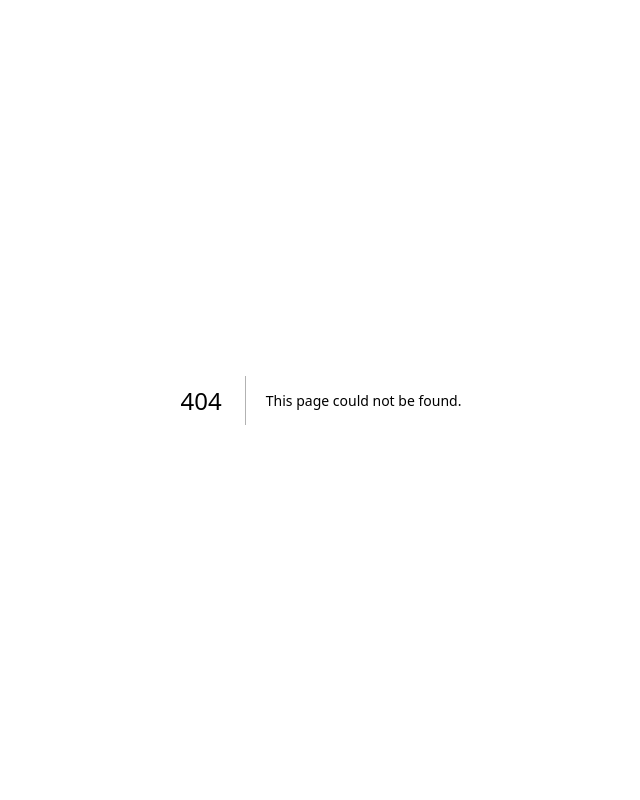
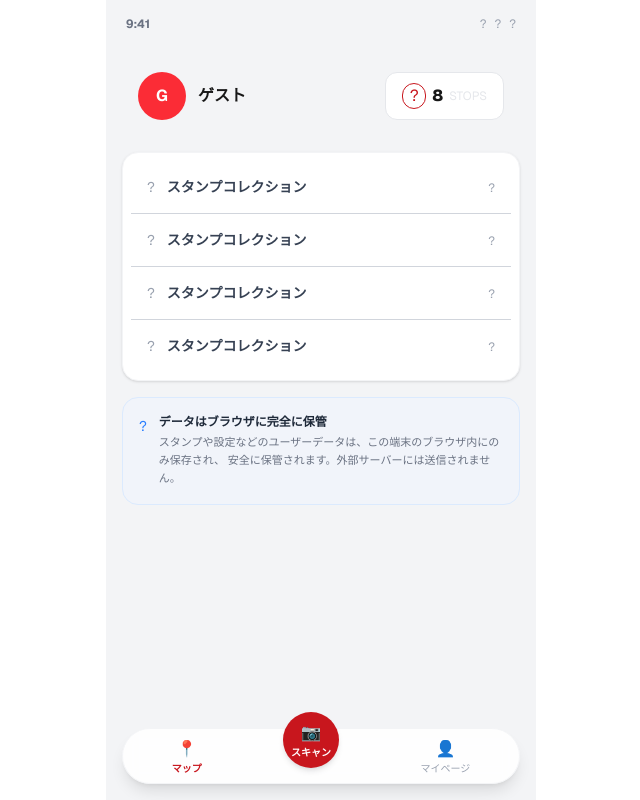
Before and after one commit to 2026ProjectResearchAR/campus-ar-client, a Next.js app: page /screen/mypage in a window 1280 px wide. Before the commit this address had no page. Shown: the whole page, without its empty margins (319-959 px from the left). Built offline with nearby package versions, Linux system fonts and the light colour scheme.

Commit message:
マイページ作成

```diff
--- /dev/null
+++ b/app/screen/mypage/page.tsx
@@ -0,0 +1,91 @@
+import TabBar from '@/componets/TabBar';
+
+export default function MyPage() {
+    return (
+        <div className="relative w-full max-w-[430px] mx-auto min-h-screen bg-gray-100 font-sans pb-24">
+
+            {/*1. 上部ステータスバー＆ヘッダー */}
+            <header className="px-5 pt-4 pb-2  flex justify-between items-center">
+                <span className="text-xs font-bold text-gray-500">9:41</span>
+                <div className="flex gap-2 text-xs text-gray-400">
+                    <span>?</span><span>?</span><span>?</span>
+                </div>
+            </header>
+
+            <main className="p-4 space-y-4">
+                {/*2. ユーザープロフィールカード */}
+                <div className=" p-4 gap-3 flex items-center justify-between">
+                    {/*赤い「G」アイコン*/}
+                    <div className="flex items-center gap-3">
+                        <span className="font-bold text-base text-white bg-red-500 rounded-full w-12 h-12 flex items-center justify-center">G</span>
+                        <span className="font-bold text-base">ゲスト</span>
+                    </div>
+
+                    {/*STOPバッジ*/}
+                    <div className="h-12 border border-gray-200 bg-white rounded-xl px-4 flex gap-1.5 items-center">
+                        <span className="text-[#c8161d] rounded-full border w-6 flex justify-center items-center">?</span>
+                        <span className="font-extrabold ">8</span>
+                        <span className="text-gray-200 text-xs flex">STOPS</span>
+                    </div>
+                </div>
+
+
+                {/*3. メニューリスト */}
+                <div className="w-full bg-white rounded-2xl shadow-sm border border-gray-100 overflow-hidden divide-y divide-gray-300 p-2">
+                    <button className="w-full px-4 py-3.5 flex items-center justify-between hover:bg-gray-50 transition-colors text-left">
+                        <div className="flex items-center gap-3">
+                            <span className="text-sm text-gray-400 ">?</span>
+                            <span className="text-sm font-bold text-gray-700">スタンプコレクション</span>
+                        </div>
+                        <div>
+                            <span className="text-xs text-gray-400">?</span>
+                        </div>
+                    </button>
+                   <button className="w-full px-4 py-3.5 flex items-center justify-between hover:bg-gray-50 transition-colors text-left">
+                        <div className="flex items-center gap-3">
+                            <span className="text-sm text-gray-400 ">?</span>
+                            <span className="text-sm font-bold text-gray-700">スタンプコレクション</span>
+                        </div>
+                        <div>
+                            <span className="text-xs text-gray-400">?</span>
+                        </div>
+                    </button>
+                    <button className="w-full px-4 py-3.5 flex items-center justify-between hover:bg-gray-50 transition-colors text-left">
+                        <div className="flex items-center gap-3">
+                            <span className="text-sm text-gray-400 ">?</span>
+                            <span className="text-sm font-bold text-gray-700">スタンプコレクション</span>
+                        </div>
+                        <div>
+                            <span className="text-xs text-gray-400">?</span>
+                        </div>
+                    </button>
+                    <button className="w-full px-4 py-3.5 flex items-center justify-between hover:bg-gray-50 transition-colors text-left">
+                        <div className="flex items-center gap-3">
+                            <span className="text-sm text-gray-400 ">?</span>
+                            <span className="text-sm font-bold text-gray-700">スタンプコレクション</span>
+                        </div>
+                        <div>
+                            <span className="text-xs text-gray-400">?</span>
+                        </div>
+                    </button>
+
+                </div>
+
+                {/* 4. データ保管の注意書きカード */}
+                <div className="bg-blue-50/50 border border-blue-100 rounded-2xl p-4 flex gap-3 items-start">
+                    <span className="text-sm text-blue-500 mt-0.5">?</span>
+                    <div className="space-y-1">
+                        <h3 className="text-xs font-bold text-gray-800">データはブラウザに完全に保管</h3>
+                        <p className="text-[11px] text-gray-500 leading-relaxed" >
+                            スタンプや設定などのユーザーデータは、この端末のブラウザ内にのみ保存され、
+                            安全に保管されます。外部サーバーには送信されません。
+                        </p>
+                    </div>
+                </div>
+            </main>
+
+            {/* 5. 共通タブバー */}
+            <TabBar />
+        </div>
+    )
+}
```
